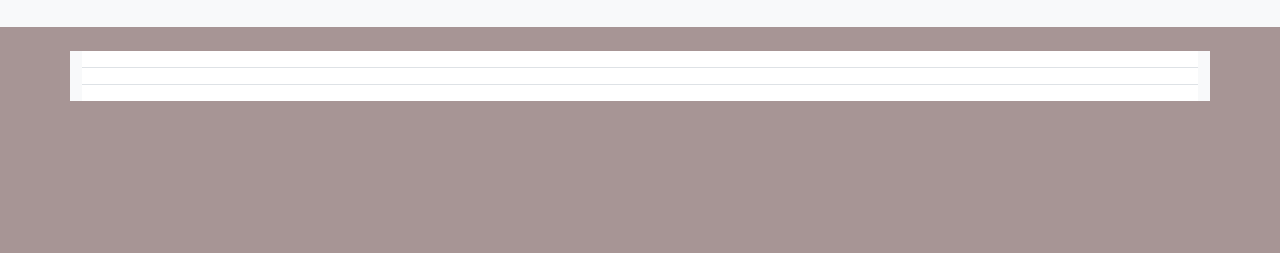
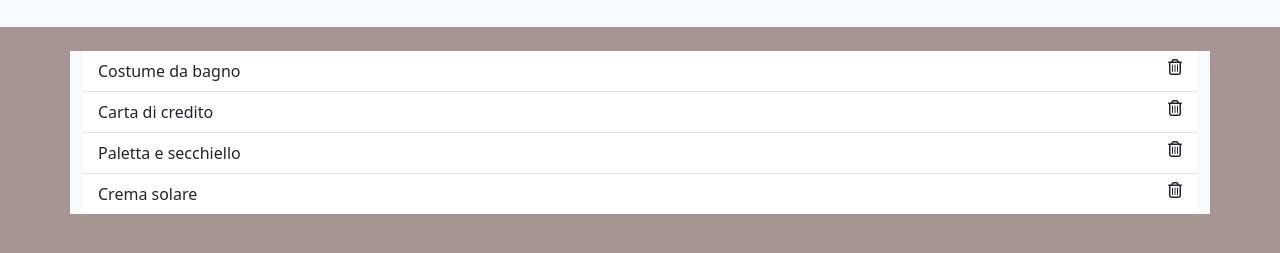
Before and after one commit to sashapoliti/vue-todolist, a plain HTML site: page index.html in a window 1280 px wide. Shown: the part 77-330 px from the top of the page. Drawn offline with nearby package versions, Linux system fonts and the light colour scheme.

Commit message:
add ul with dynamic li and Toggle & Remove methods

```diff
--- a/index.html
+++ b/index.html
@@ -36,9 +36,19 @@
       <!-- main -->
       <main class="container my-4 bg-light">
         <ul class="list-group list-group-flush">
-          <li class="list-group-item"></li>
-          <li class="list-group-item"></li>
-          <li class="list-group-item"></li>
+          <li
+            class="list-group-item d-flex justify-content-between"
+            v-for="(item, index) in toDo"
+            :key="item.id"
+          >
+            <span
+              :class="{'text-decoration-line-through' : item.done}"
+              @click="toggleDone(item.id)"
+            >
+              {{item.text}}
+            </span>
+            <i class="fa-regular fa-trash-can" @click="removeItem(item.id)"></i>
+          </li>
         </ul>
       </main>
     </div>
--- a/js/script.js
+++ b/js/script.js
@@ -8,7 +8,20 @@ createApp({
       toDo,
     };
   },
-  methods: {},
+  methods: {
+    toggleDone(id) {
+      console.log("Toggle done method called");
+      const index = this.toDo.findIndex((el) =>  el.id === id); //trovo index corrispondente a id
+
+      if (index !== -1) { this.toDo[index].done = !this.toDo[index].done; }; //controllo se l'elemento è presente e cambio
+    },
+    removeItem(id) {
+      console.log("Remove method called");
+      const index = this.toDo.findIndex((el) =>  el.id === id); //trovo index corrispondente a id
+
+      if (index !== -1) { this.toDo.splice(index, 1); }; //controllo se l'elemento è presente ed elimino
+    }
+  },
   computed: {},
   mounted() {},
 }).mount("#app");
```
